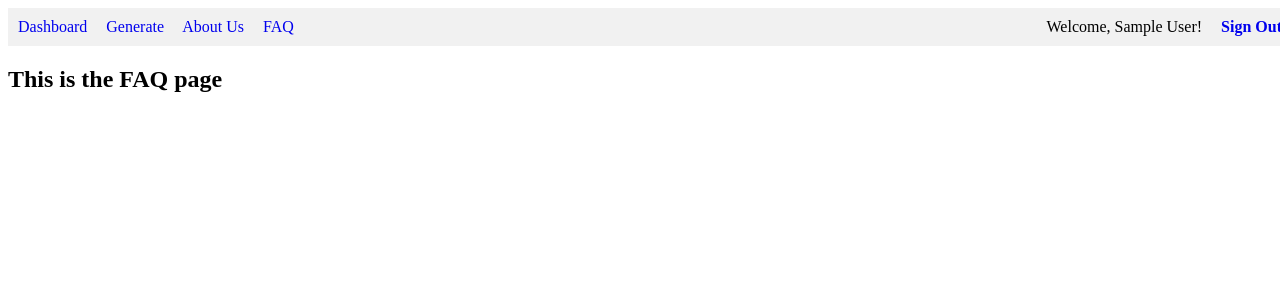
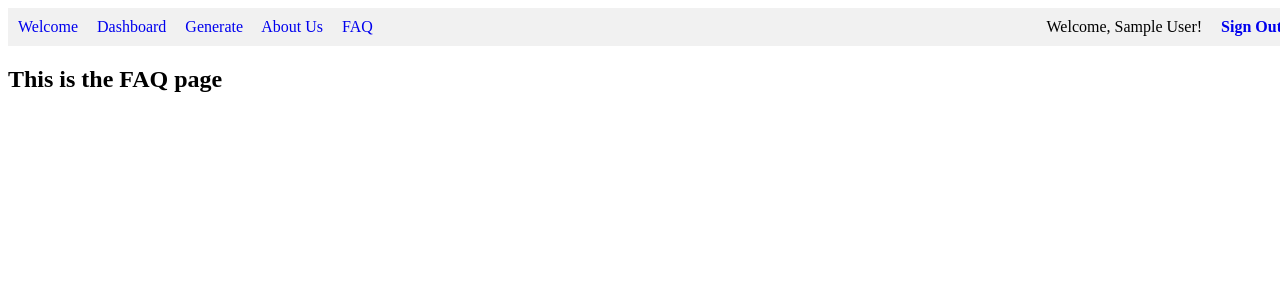
Before and after one commit to ThomasSemenak/demo-repo, a PHP site: page /faq.php in a window 1280 px wide. Shown: the top 300 px of the page. Run offline with PHP 8.4, Linux system fonts and the light colour scheme; the visitor is signed in with stand-in values (Sample User, id 1).

Commit message:
Update header.php

```diff
--- a/header.php
+++ b/header.php
@@ -7,7 +7,8 @@
  <div style="width: 100%; background-color: #f1f1f1; padding: 10px; display: flex; justify-content: space-between; align-items: center;">
      <!-- Navigation Menu -->
      <div>
-         <a href="welcome.php" style="margin-right: 15px; text-decoration: none;">Dashboard</a>
+         <a href="welcome.php" style="margin-right: 15px; text-decoration: none;">Welcome</a>
+         <a href="index.php" style="margin-right: 15px; text-decoration: none;">Dashboard</a>
          <a href="generate.php" style="margin-right: 15px; text-decoration: none;">Generate</a>
          <a href="aboutus.php" style="margin-right: 15px; text-decoration: none;">About Us</a>
          <a href="faq.php" style="text-decoration: none;">FAQ</a>
```
